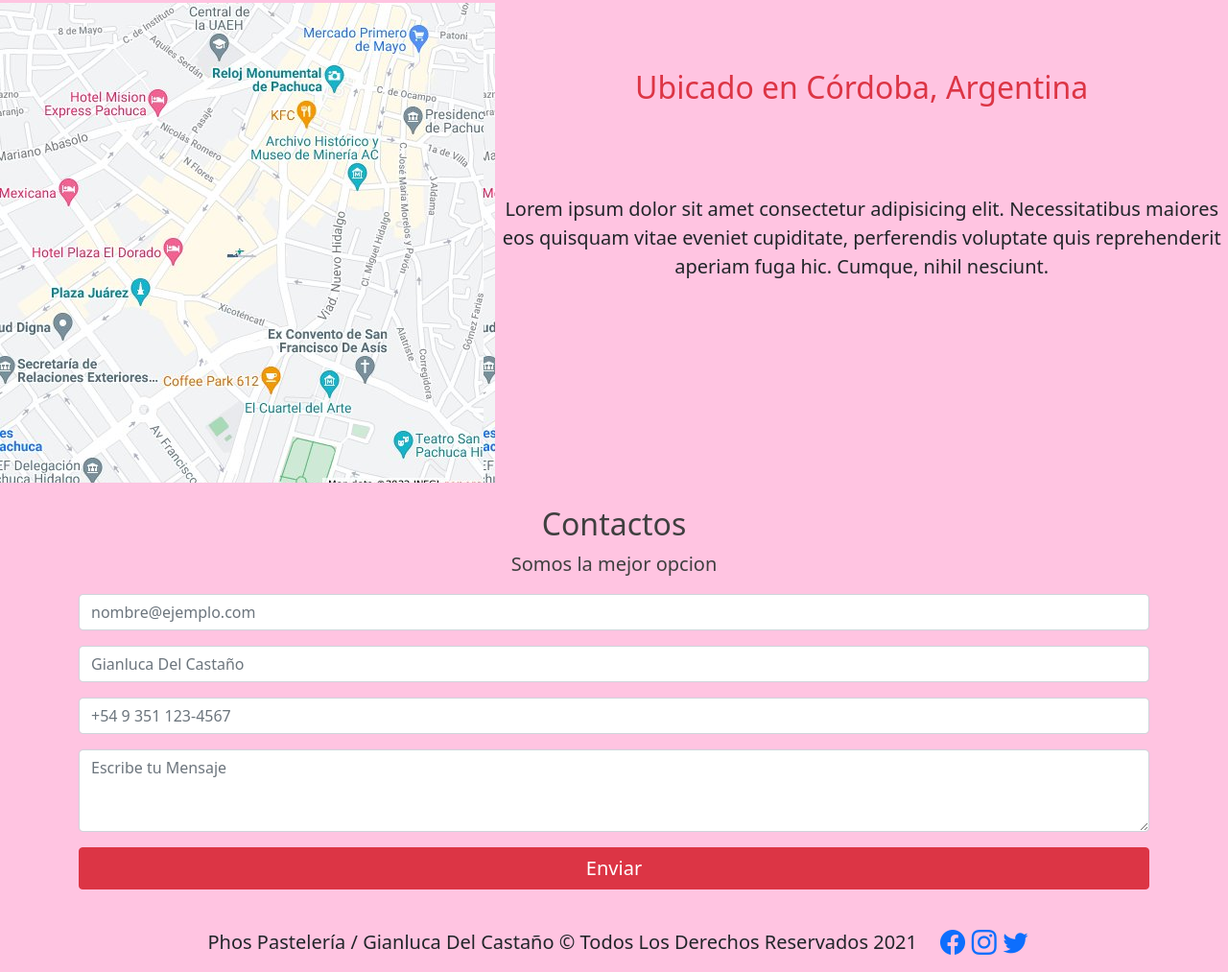
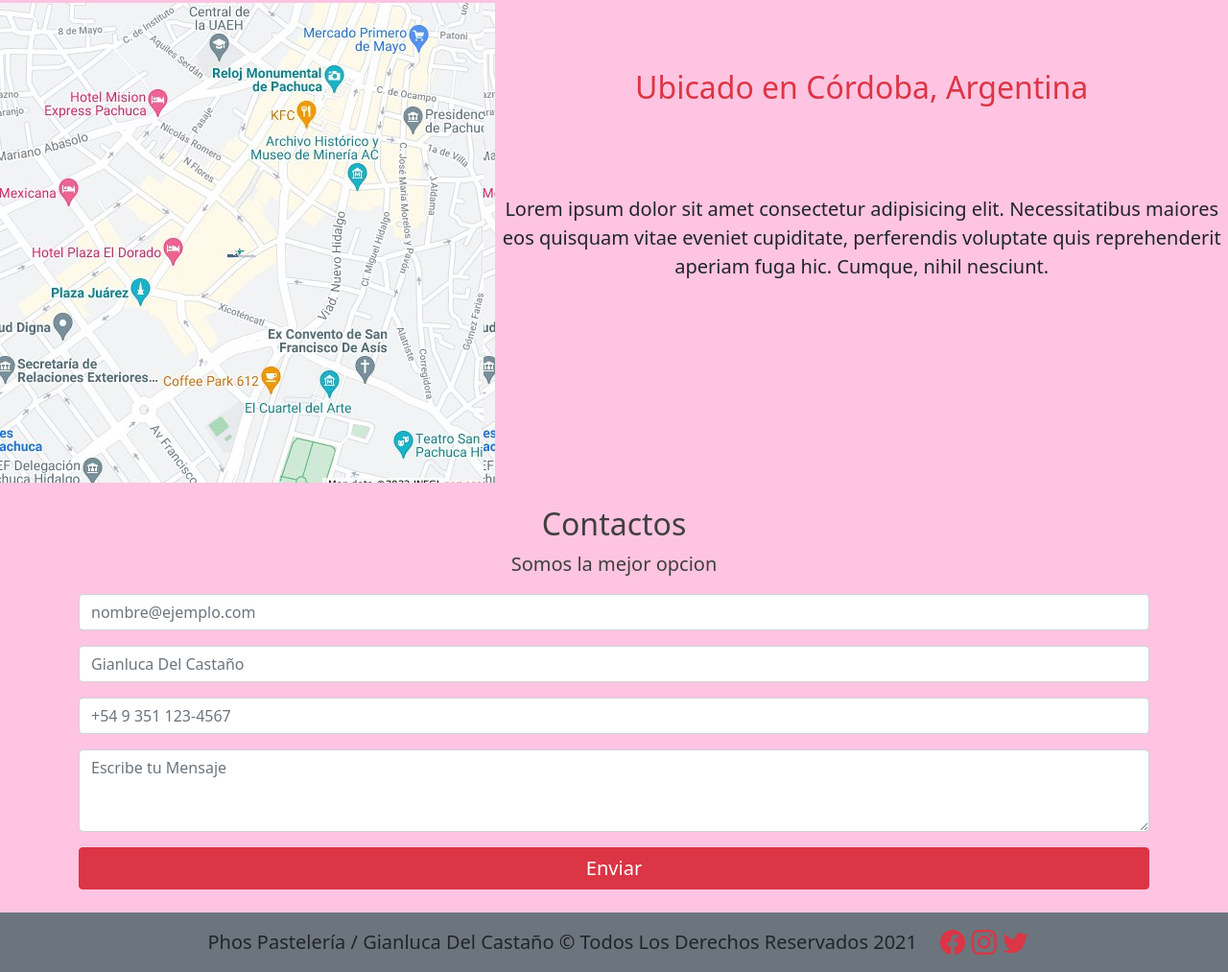
Before and after one commit to GianlucaWRX555/AplicandoBoostrap-Coder, a plain HTML site: page index.html in a window 1280 px wide. Shown: the part 2673-3686 px from the top of the page at 96% size. Drawn offline with nearby package versions, Linux system fonts and the light colour scheme.

Commit message:
Ultimos Ajustes

```diff
--- a/index.html
+++ b/index.html
@@ -218,15 +218,17 @@
 
 
     <!-- Footer -->
-    <footer class="w-100 d-flex align-items-center justify-content-center flex-wrap">
+    <footer class="w-100 d-flex align-items-center justify-content-center flex-wrap bg-secondary">
         <p class="fs-5 px-3 pt-3">Phos Pastelería / Gianluca Del Castaño &copy; Todos Los Derechos Reservados 2021</p>
         <div class="iconos">
-            <a href="#"><i class="bi bi-facebook"></i></a>
-            <a href="#"><i class="bi bi-instagram"></i></a>
-            <a href="#"><i class="bi bi-twitter"></i></a>
+            <a href="#"><i class="bi bi-facebook text-danger"></i></a>
+            <a href="#"><i class="bi bi-instagram text-danger"></i></a>
+            <a href="#"><i class="bi bi-twitter text-danger"></i></a>
         </div>
     </footer>
     <!-- Footer -->
+
+
 
     <!-- JS -->
     <script src="https://cdn.jsdelivr.net/npm/bootstrap@5.1.3/dist/js/bootstrap.bundle.min.js" integrity="sha384-ka7Sk0Gln4gmtz2MlQnikT1wXgYsOg+OMhuP+IlRH9sENBO0LRn5q+8nbTov4+1p" crossorigin="anonymous"></script>
```
